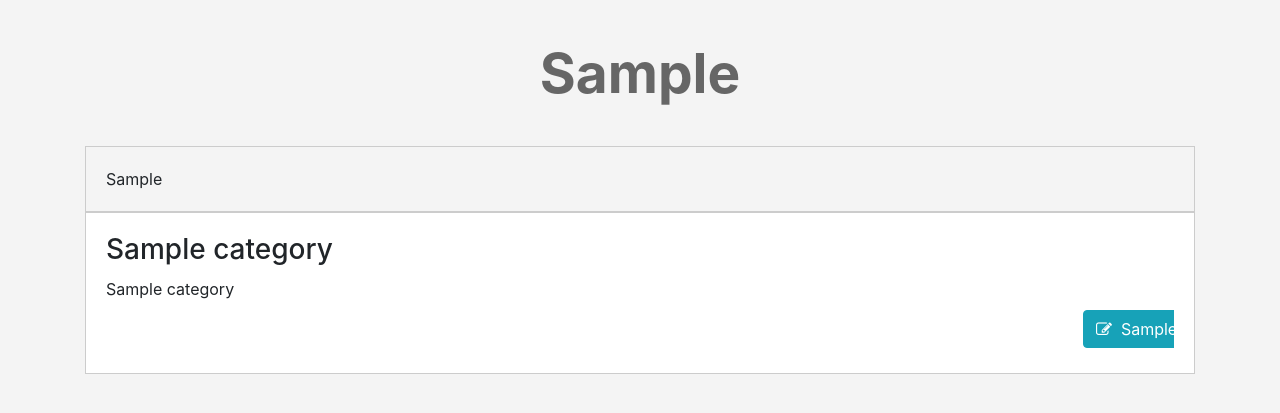
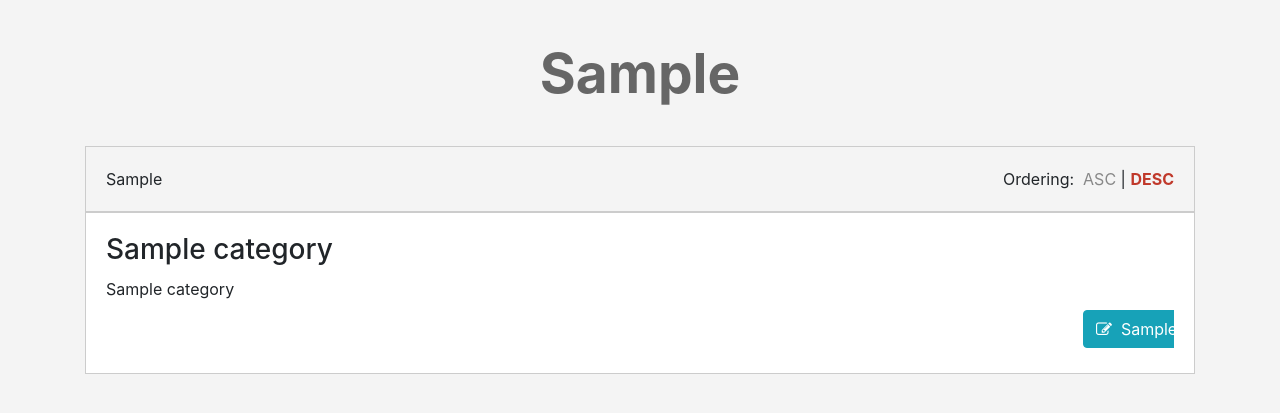
Before and after one commit to ramsey8057/e-commerce, a Flask app: template templates/control_panel/categories/categories.html in a window 1280 px wide. Shown: the part 70-483 px from the top of the page. Run offline with Flask 2, Linux system fonts and the light colour scheme; the template is opened without the code that fills it: most values are stand-ins (such as "Sample title", 1, 10 or a date in 2020); some libraries are stand-ins or nearby versions.

Commit message:
edited the manage categories page

```diff
--- a/functions/database/db.py
+++ b/functions/database/db.py
@@ -114,11 +114,11 @@ def get_new_category_id():
         return 1
     return (row[0][0] + 1)
 
-def get_all_categories():
+def get_all_categories(sort):
     con = connect_to_db()
     row = execute_dql_query(
         con,
-        'SELECT * FROM categories ORDER BY category_order LIMIT 100'
+        'SELECT * FROM categories ORDER BY category_order {} LIMIT 100'.format(sort)
     )
     con.close()
     return row
--- a/static/layouts/css/categories/categories.css
+++ b/static/layouts/css/categories/categories.css
@@ -25,6 +25,16 @@ h1 {
     position: relative;
     overflow: hidden;
     min-height: 120px;
+}
+
+.categories .ordering a {
+    color: #888;
+    text-decoration: none;
+}
+
+.categories .ordering .active {
+    color: #c0392b;
+    font-weight: bold;
 }
 
 .categories .category:hover {
--- a/templates/control_panel/categories/categories.html
+++ b/templates/control_panel/categories/categories.html
@@ -16,11 +16,23 @@
             {% include 'control_panel/navbar.html' %}
         {% endwith %}
         <h1 class="text-center">{{ dictionary['MANAGE_CATEGORIES'] }}</h1>
-        <div class="container">
+        <div class="container categories">
             <div class="panel panel-default">
-                <div class="panel-heading">{{ dictionary['MANAGE_CATEGORIES'] }}</div>
+                <div class="panel-heading">
+                    {{ dictionary['MANAGE_CATEGORIES'] }}
+                    <div class="ordering pull-right">
+                        Ordering:&nbsp;
+                        {% if sort == 'ASC' %}
+                            <a class="active" href="?sort=ASC">ASC</a>&nbsp;|
+                            <a href="?sort=DESC">DESC</a>
+                        {% else %}
+                            <a href="?sort=ASC">ASC</a>&nbsp;|
+                            <a class="active" href="?sort=DESC">DESC</a>
+                        {% endif %}
+                    </div>
+                </div>
             </div>
-            <div class="panel panel-body categories">
+            <div class="panel panel-body">
                 {% for i in categories %}
                     <div class="category">
                         <div class="hidden-buttons">
```
Also changed, not shown: controller/control_panel/control_categories.py (+8 -3 lines).
